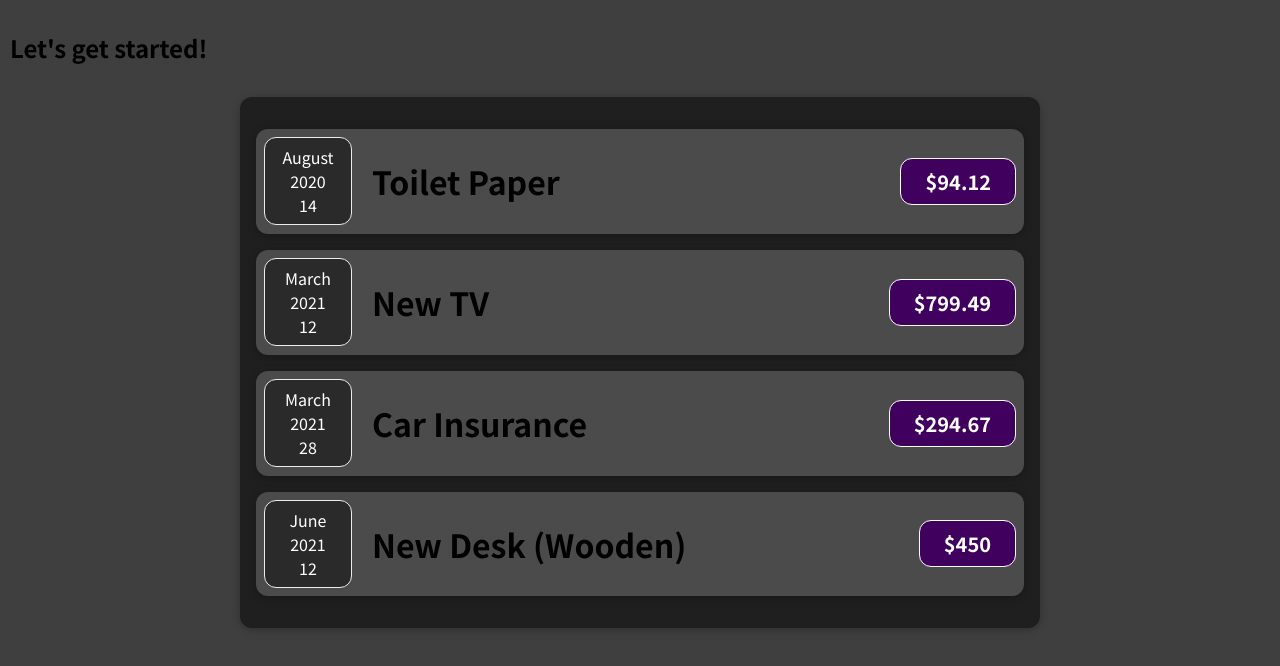
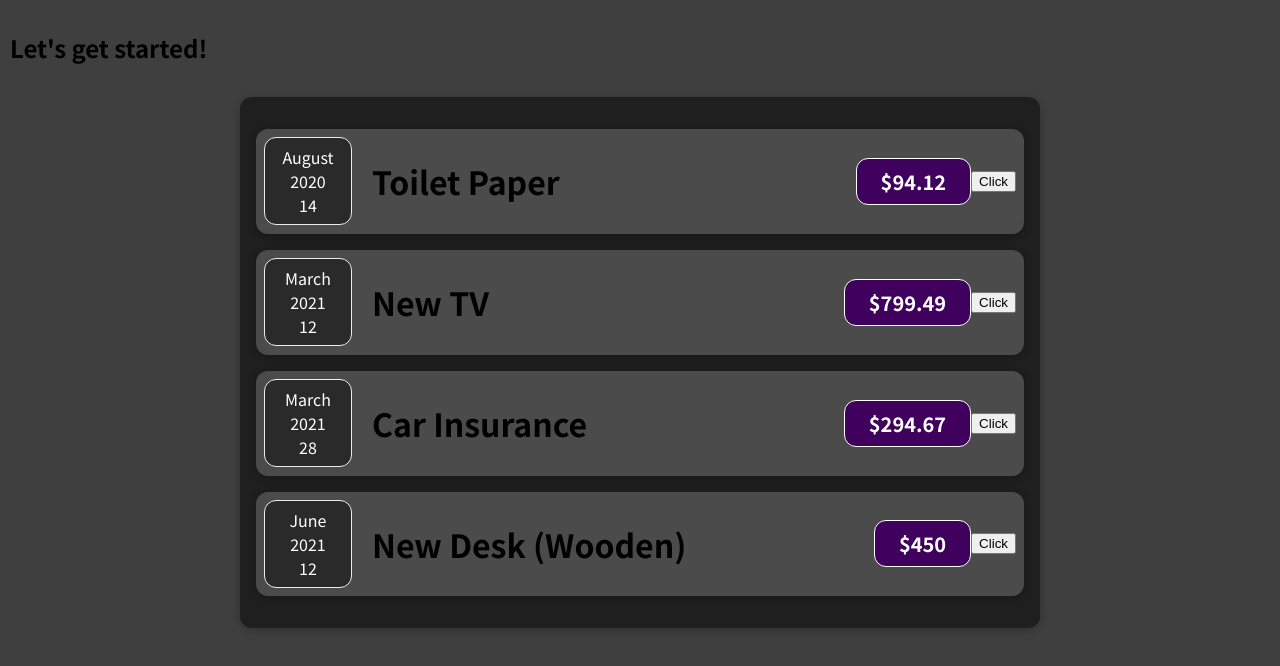
Before and after one commit to tintoll/react_guide, a JavaScript app in the folder 01-starting-setup/: page / in a window 1280 px wide. Shown: the top 666 px of the page. Built offline with nearby package versions, Linux system fonts and the light colour scheme.

Commit message:
이벤트 설정

```diff
--- a/01-starting-setup/src/components/Expenses/ExpeseItem.js
+++ b/01-starting-setup/src/components/Expenses/ExpeseItem.js
@@ -3,6 +3,11 @@ import Card from "../UI/Card";
 import "./ExpenseItem.css";
 
 const ExpenseItem = (props) => {
+
+  const clickHandler = () => {
+    console.log('Clicked!!!')
+  }
+
   return (
     <Card className="expense-item">
       <ExpenseDate date={props.date} />
@@ -10,6 +15,7 @@ const ExpenseItem = (props) => {
         <h1>{props.title}</h1>
         <div className="expense-item__price">${props.amout}</div>
       </div>
+      <button onClick={clickHandler}>Click</button>
     </Card>
   );
 }
```
